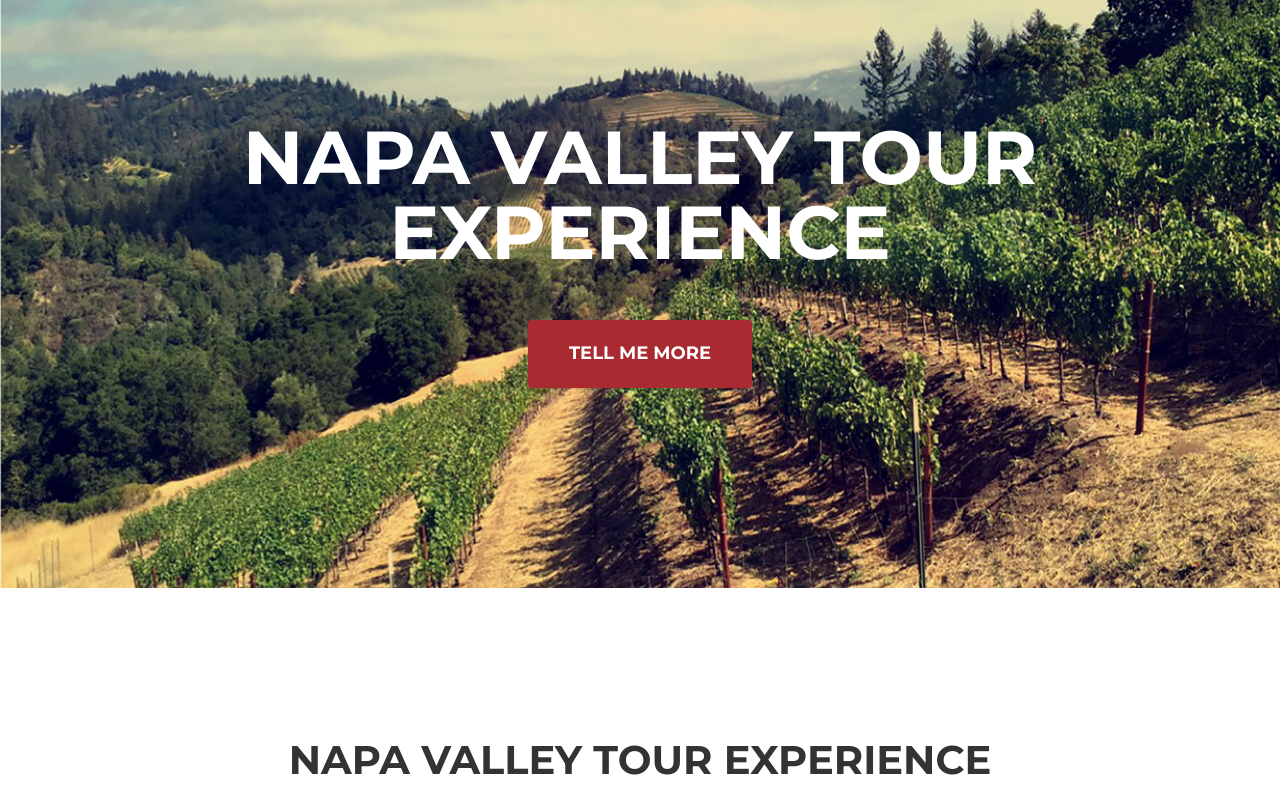
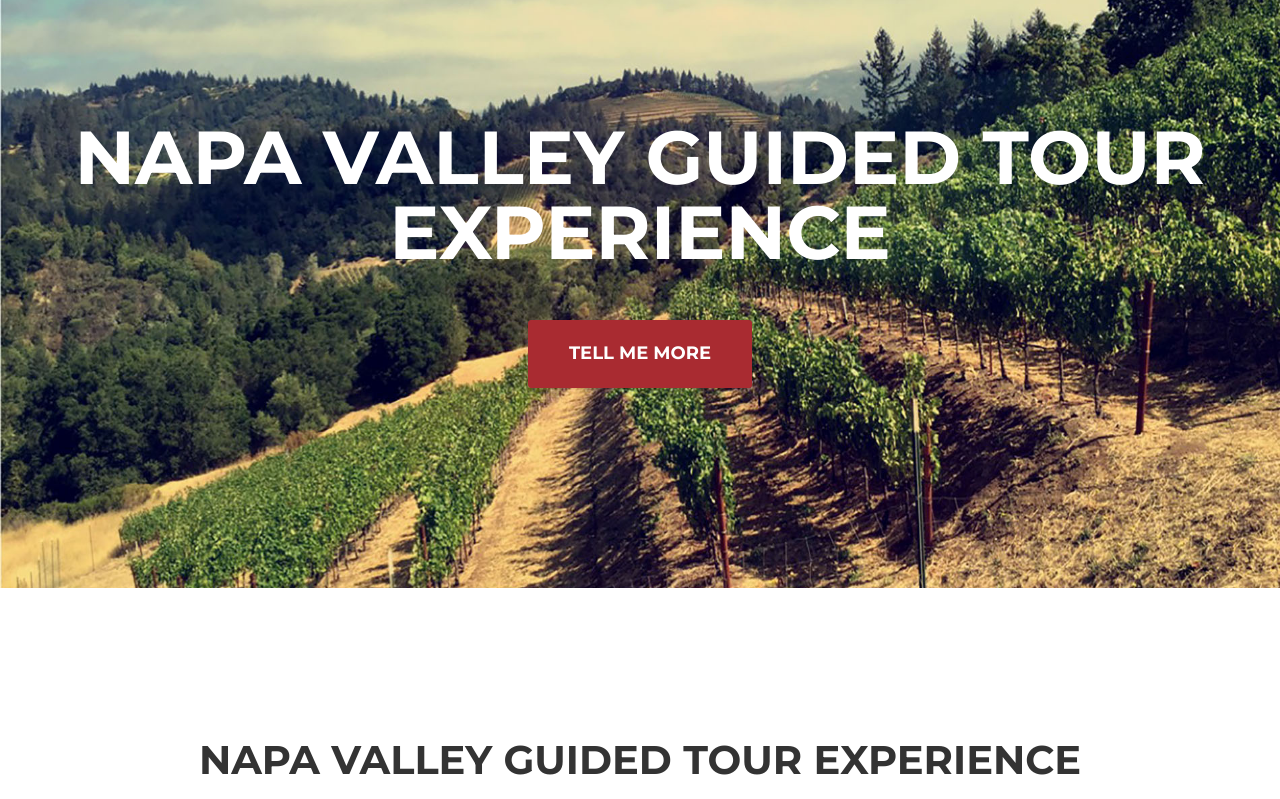
Before and after one commit to napasonomawine/napasonomawine.github.io, a website: page tour.html in a window 1280 px wide. Shown: the part 180-979 px from the top of the page. Drawn offline with nearby package versions, Linux system fonts and the light colour scheme; a web font is replaced by a local one.

Commit message:
napa valley guided tour update

```diff
--- a/tour.html
+++ b/tour.html
@@ -69,7 +69,7 @@
     <header>
         <div class="container">
             <div class="intro-text">
-                <div class="intro-heading">Napa Valley Tour Experience</div>
+                <div class="intro-heading">Napa Valley Guided Tour Experience</div>
                 <div class="intro-lead-in"></div>
                 <a href="#services" class="page-scroll btn btn-xl">Tell Me More</a>
             </div>
@@ -164,7 +164,7 @@
         <div class="container">
             <div class="row">
                 <div class="col-lg-12 text-center">
-                    <h2 class="section-heading">Napa Valley Tour Experience</h2>
+                    <h2 class="section-heading">Napa Valley Guided Tour Experience</h2>
                     <h3 class="section-subheading text-muted">The below Napa Valley Tour experience offers the opportunity for wine enthusiasts at any expertise level to enjoy and learn more about wine within the Napa Valley area.</h3>
                     <p>The weather and soil conditions of the Napa and Sonoma Valleys produce some of the best wines in the world. From this bounty, the Napasonomawine concierge will hand pick only those wineries that we know will be the most welcoming. We keep in mind the three qualities that are the most important to our guests – the Hand selected 3-star hotel, the quality of the tasting and dining experience and the introduction of world class wines to our guests, that they might not otherwise be able to discover or purchase on their own.</p>
 
```
